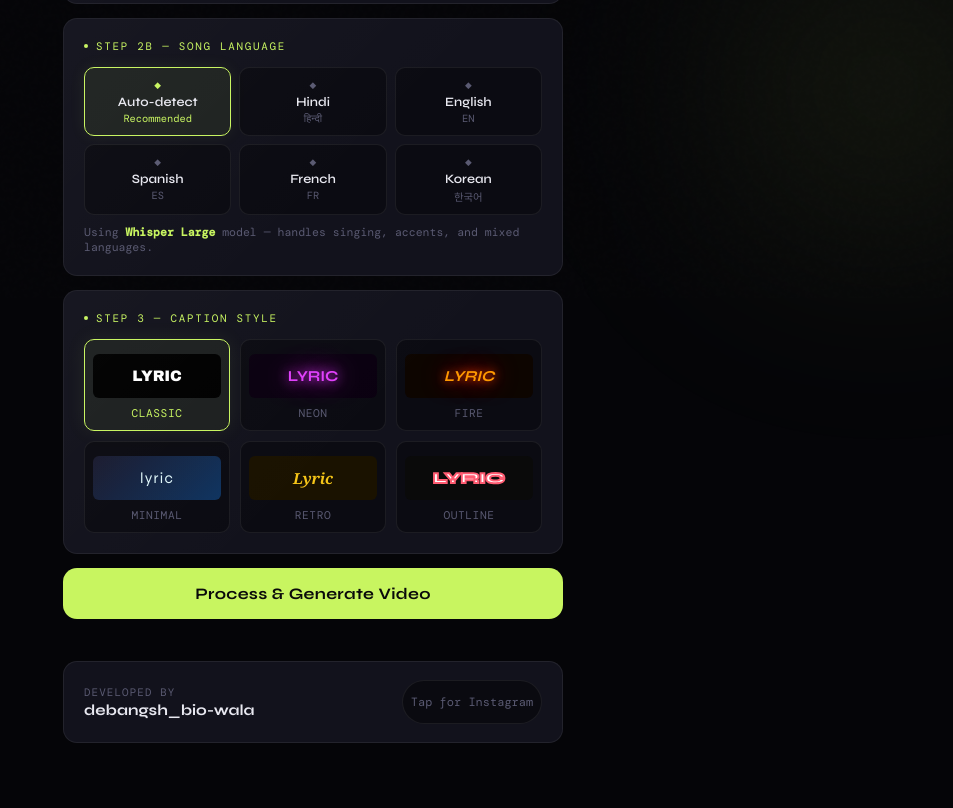
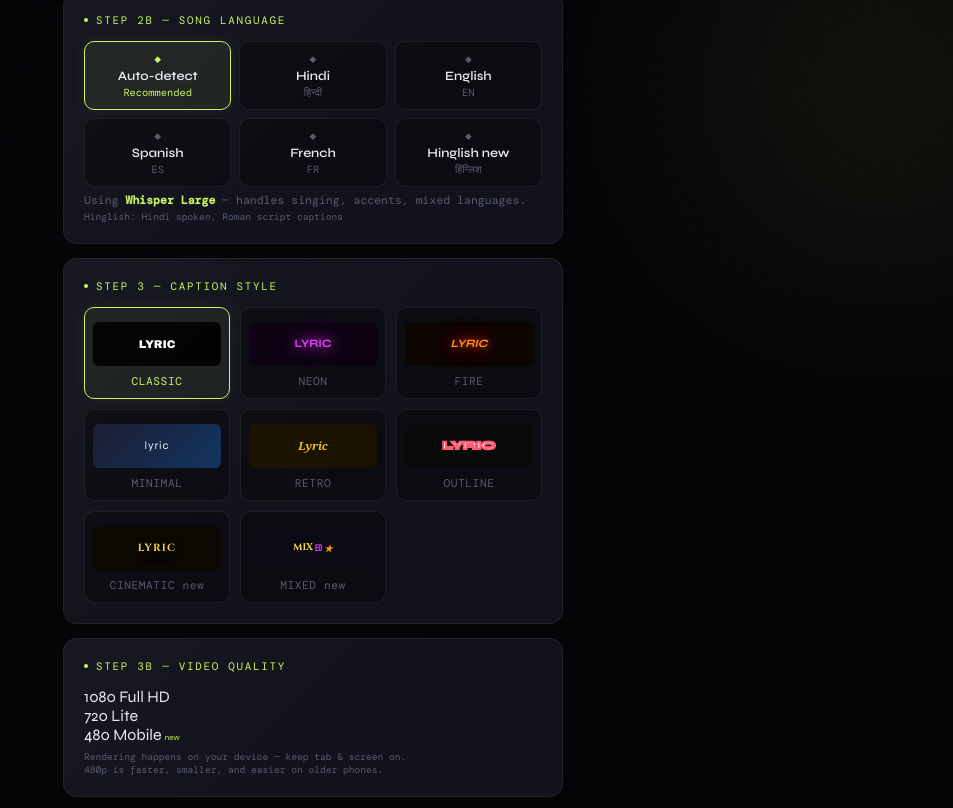
Before and after one commit to debangshbio-wala/rhythm_captions, a plain HTML site: page index.html in a window 1280 px wide. Shown: the part 502-1310 px from the top of the page, without its empty margins (327-1280 px from the left). Drawn offline with nearby package versions, Linux system fonts and the light colour scheme; a web font is replaced by a local one.

Commit message:
Update index.html

```diff
--- a/index.html
+++ b/index.html
@@ -4,10 +4,12 @@
   <meta charset="UTF-8" />
   <meta name="viewport" content="width=device-width, initial-scale=1.0, maximum-scale=1.0, user-scalable=no" />
   <title>CaptionForge — Green Screen Video Maker</title>
+  <!-- Google Fonts (cinematic + fallback) -->
   <link rel="preconnect" href="https://fonts.googleapis.com" />
   <link rel="preconnect" href="https://fonts.gstatic.com" crossorigin />
-  <link href="https://fonts.googleapis.com/css2?family=Syne:wght@400;600;700;800&family=DM+Mono:wght@300;400;500&display=swap" rel="stylesheet" />
- <link rel="stylesheet" href="css/style.css">
+  <link href="https://fonts.googleapis.com/css2?family=Cinzel:wght@400;600;700;900&family=Cinzel+Decorative:wght@400;700;900&family=Playfair+Display:ital,wght@0,400;0,700;0,900;1,400;1,700&family=Bebas+Neue&family=Anton&family=Oswald:wght@300;400;600;700&family=Abril+Fatface&family=Uncial+Antiqua&family=Poppins:wght@300;400;600;700;800;900&family=DM+Mono:wght@300;400;500&family=Syne:wght@400;600;700;800&display=swap" rel="stylesheet" />
+  <!-- Styles -->
+  <link rel="stylesheet" href="css/style.css" />
 </head>
 <body>
   <div class="blob blob-1"></div>
@@ -17,14 +19,13 @@
 
     <!-- HEADER -->
     <div class="header">
-      <div class="eyebrow">Audio to Green Screen Video</div>
+      <div class="eyebrow">Audio → Green Screen Video</div>
       <h1>Caption<span>Forge</span></h1>
-      <div class="sub">Deepgram AI &bull; Noise Removal &bull; 3 Styles</div>
     </div>
 
     <!-- STEP 1: API KEY -->
     <div class="card">
-      <div class="card-label">Step 1 &mdash; Deepgram API Key</div>
+      <div class="card-label">Step 1 — Deepgram API Key</div>
       <div class="input-wrap">
         <input type="password" id="apiKey" placeholder="Paste your Deepgram key here..." />
         <button class="toggle-vis" id="toggleBtn" onclick="toggleKey()">SHOW</button>
@@ -33,13 +34,13 @@
       <div class="hint">
         No key?
         <a href="https://console.deepgram.com/signup" target="_blank" rel="noopener">Get one free at Deepgram</a>
-        &mdash; free tier is enough.
+        — free tier is enough.
       </div>
     </div>
 
     <!-- STEP 2: AUDIO UPLOAD -->
     <div class="card">
-      <div class="card-label">Step 2 &mdash; Upload Audio / Video</div>
+      <div class="card-label">Step 2 — Upload Audio / Video</div>
       <div class="file-zone" id="fileZone">
         <input type="file" id="audioFile" accept="audio/*,video/*,.mp3,.mp4,.wav,.m4a,.ogg,.flac" />
         <span class="file-icon" id="fileIcon">&#9099;</span>
@@ -52,7 +53,7 @@
 
     <!-- STEP 2b: LANGUAGE -->
     <div class="card">
-      <div class="card-label">Step 2b &mdash; Song Language</div>
+      <div class="card-label">Step 2b — Song Language</div>
       <div class="lang-grid" id="langGrid">
         <div class="lang-btn active" data-lang="auto" onclick="setLang(this)">
           <div class="lang-icon">&#9670;</div>
@@ -79,64 +80,89 @@
           <div class="lang-lbl">French</div>
           <div class="lang-sub">FR</div>
         </div>
-        <div class="lang-btn" data-lang="ko" onclick="setLang(this)">
+        <div class="lang-btn" data-lang="hinglish" onclick="setLang(this)">
           <div class="lang-icon">&#9670;</div>
-          <div class="lang-lbl">Korean</div>
-          <div class="lang-sub">한국어</div>
+          <div class="lang-lbl">Hinglish <span class="badge-new">new</span></div>
+          <div class="lang-sub">हिंग्लिश</div>
         </div>
       </div>
-      <div class="hint" style="margin-top:10px;">
-        Using <strong style="color:var(--accent)">Whisper Large</strong> model — handles singing, accents, and mixed languages.
+      <div class="hint" style="margin-top:6px;">
+        Using <strong style="color:var(--accent)">Whisper Large</strong> — handles singing, accents, mixed languages.
+        <span style="display:block;font-size:.6rem;color:var(--muted);margin-top:2px;">Hinglish: Hindi spoken, Roman script captions</span>
       </div>
     </div>
 
     <!-- STEP 3: STYLE -->
     <div class="card">
-      <div class="card-label">Step 3 &mdash; Caption Style</div>
+      <div class="card-label">Step 3 — Caption Style</div>
       <div class="styles">
-
+        <!-- Classic -->
         <div class="style-btn active" data-style="classic" onclick="setStyle(this)">
-          <div class="style-preview" style="background:#000; color:#fff; font-family:'Arial Black',Arial; text-shadow:none;">
-            LYRIC
-          </div>
+          <div class="style-preview" style="background:#000;color:#fff;font-family:'Arial Black',Arial;text-shadow:none;font-size:.7rem;">LYRIC</div>
           <div class="style-name">CLASSIC</div>
         </div>
-
+        <!-- Neon -->
         <div class="style-btn" data-style="neon" onclick="setStyle(this)">
-          <div class="style-preview" style="background:#0a0010; color:#e040fb; text-shadow:0 0 12px #e040fb, 0 0 28px #e040fb;">
-            LYRIC
-          </div>
+          <div class="style-preview" style="background:#0a0010;color:#e040fb;text-shadow:0 0 12px #e040fb,0 0 28px #e040fb;font-size:.7rem;">LYRIC</div>
           <div class="style-name">NEON</div>
         </div>
-
+        <!-- Fire -->
         <div class="style-btn" data-style="fire" onclick="setStyle(this)">
-          <div class="style-preview" style="background:#0d0500; color:#ff9900; text-shadow:0 0 10px #ff4400, 0 0 24px #ff2200; font-style:italic;">
-            LYRIC
-          </div>
+          <div class="style-preview" style="background:#0d0500;color:#ff9900;text-shadow:0 0 10px #ff4400,0 0 24px #ff2200;font-style:italic;font-size:.7rem;">LYRIC</div>
           <div class="style-name">FIRE</div>
         </div>
-
+        <!-- Minimal -->
         <div class="style-btn" data-style="clean" onclick="setStyle(this)">
-          <div class="style-preview" style="background:linear-gradient(135deg,#1a1a2e,#0f3460); color:#e0f7fa; font-weight:300; letter-spacing:.08em;">
-            lyric
-          </div>
+          <div class="style-preview" style="background:linear-gradient(135deg,#1a1a2e,#0f3460);color:#e0f7fa;font-weight:300;letter-spacing:.08em;font-size:.7rem;">lyric</div>
           <div class="style-name">MINIMAL</div>
         </div>
-
+        <!-- Retro -->
         <div class="style-btn" data-style="retro" onclick="setStyle(this)">
-          <div class="style-preview" style="background:#1a1200; color:#f5c518; font-family:Georgia,serif; font-style:italic;">
-            Lyric
-          </div>
+          <div class="style-preview" style="background:#1a1200;color:#f5c518;font-family:Georgia,serif;font-style:italic;font-size:.7rem;">Lyric</div>
           <div class="style-name">RETRO</div>
         </div>
-
+        <!-- Outline -->
         <div class="style-btn" data-style="bold" onclick="setStyle(this)">
-          <div class="style-preview" style="background:#0a0a0a; color:#fff; -webkit-text-stroke:2px #ff5c72; font-weight:900; letter-spacing:-.02em;">
-            LYRIC
-          </div>
+          <div class="style-preview" style="background:#0a0a0a;color:#fff;-webkit-text-stroke:2px #ff5c72;font-weight:900;letter-spacing:-.02em;font-size:.7rem;">LYRIC</div>
           <div class="style-name">OUTLINE</div>
         </div>
+        <!-- Cinematic (NEW) -->
+        <div class="style-btn" data-style="cinematic" onclick="setStyle(this)">
+          <div class="style-preview" style="background:#0a0800;color:#f5d742;font-family:'Cinzel',serif;font-weight:700;letter-spacing:.12em;text-shadow:0 0 20px rgba(245,215,66,.3),0 4px 12px rgba(0,0,0,.8);font-size:.65rem;">LYRIC</div>
+          <div class="style-name">CINEMATIC <span class="badge-new">new</span></div>
+        </div>
+        <!-- Mixed (NEW) -->
+        <div class="style-btn" data-style="mixed" onclick="setStyle(this)">
+          <div class="style-preview" style="background:#0a0a14;display:flex;gap:2px;font-size:.6rem;flex-wrap:wrap;justify-content:center;padding:2px;">
+            <span style="font-family:'Cinzel',serif;color:#f5d742;font-weight:700;">MIX</span>
+            <span style="font-family:'Bebas Neue',sans-serif;color:#e040fb;font-weight:400;">ED</span>
+            <span style="font-family:'Playfair Display',serif;color:#ff9900;font-style:italic;">★</span>
+          </div>
+          <div class="style-name">MIXED <span class="badge-new">new</span></div>
+        </div>
+      </div>
+    </div>
 
+    <!-- STEP 3b: QUALITY -->
+    <div class="card">
+      <div class="card-label">Step 3b — Video Quality</div>
+      <div class="quality-grid" id="qualityGrid">
+        <div class="quality-btn active" data-quality="1080" onclick="setQuality(this)">
+          <span class="q-res">1080</span>
+          <span class="q-label">Full HD</span>
+        </div>
+        <div class="quality-btn" data-quality="720" onclick="setQuality(this)">
+          <span class="q-res">720</span>
+          <span class="q-label">Lite</span>
+        </div>
+        <div class="quality-btn" data-quality="480" onclick="setQuality(this)">
+          <span class="q-res">480</span>
+          <span class="q-label">Mobile <span style="color:var(--accent);font-size:.5rem;">new</span></span>
+        </div>
+      </div>
+      <div class="hint" style="margin-top:6px;font-size:.6rem;">
+        Rendering happens on your device — keep tab &amp; screen on.
+        <span style="display:block;color:var(--muted);">480p is faster, smaller, and easier on older phones.</span>
       </div>
     </div>
 
@@ -159,7 +185,7 @@
 
     <!-- DOWNLOAD SECTION -->
     <div class="card dl-section" id="dlSection">
-      <div class="card-label">Step 4 &mdash; Download</div>
+      <div class="card-label">Step 4 — Download</div>
       <div class="dl-row">
         <button class="btn-dl primary" onclick="downloadVideo()">Green Screen</button>
         <button class="btn-dl" onclick="showGreenScreenNote()">Transparent Info</button>
@@ -183,7 +209,9 @@
       </a>
     </div>
 
-  </div><!-- /wrap -->
- <script src="js/script.js"></script>
+  </div>
+
+  <!-- Script -->
+  <script src="js/script.js"></script>
 </body>
 </html>
```
